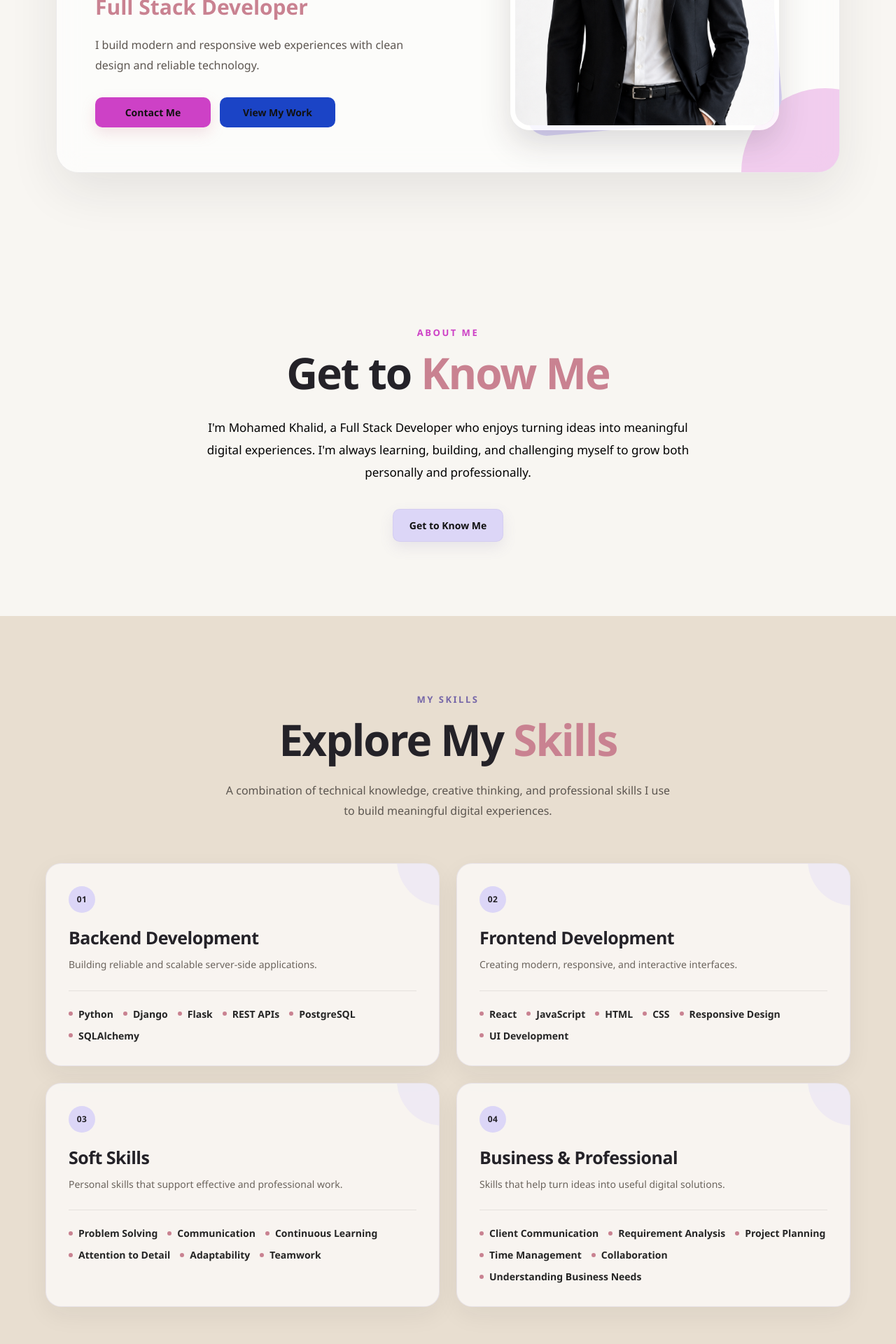
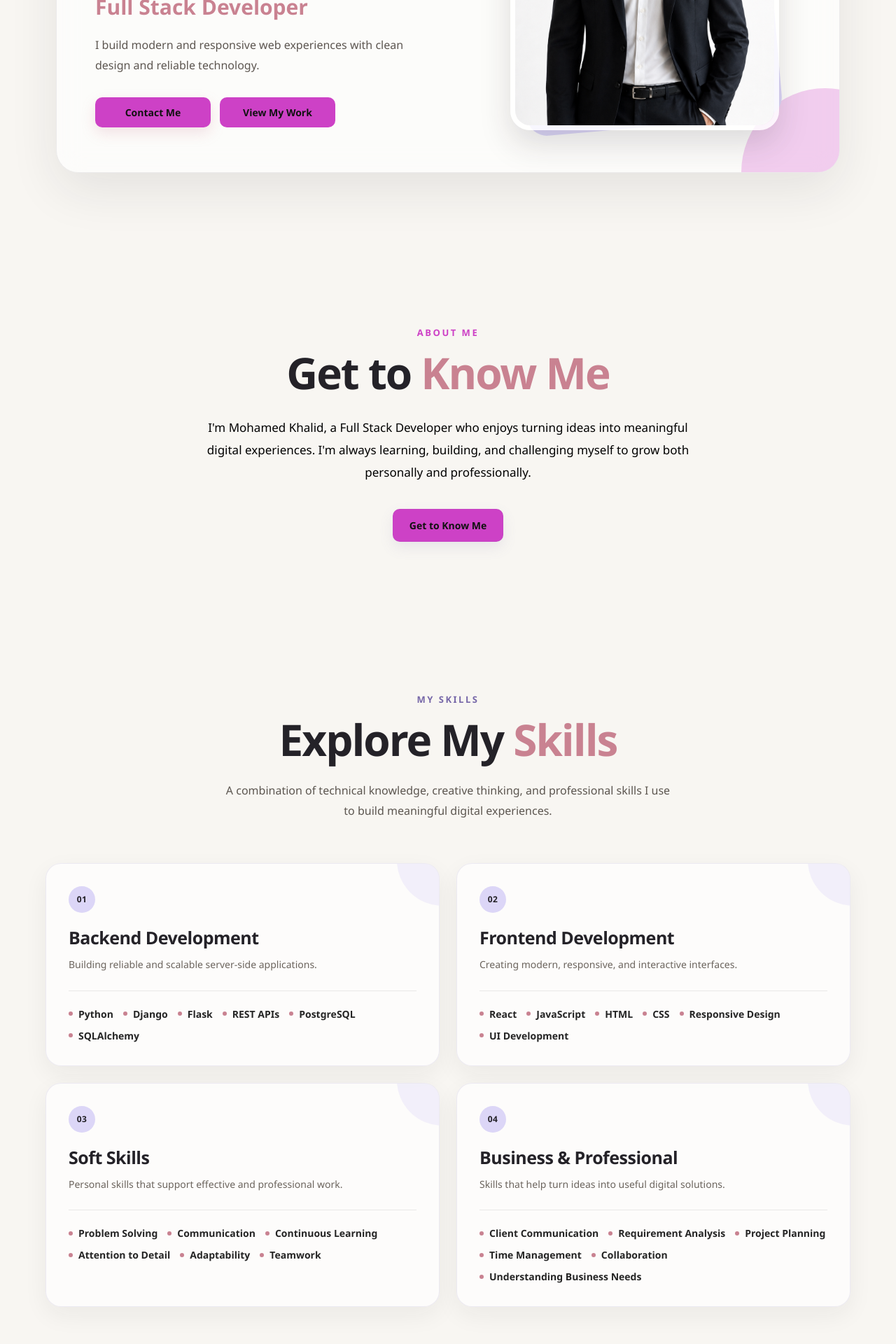
Before and after one commit to khalidmuhamadmuhamad80-arch/portfolio-frontend, a React app: page / in a window 1280 px wide. Shown: the part 440-2360 px from the top of the page at 70% size. Built offline with nearby package versions, Linux system fonts and the light colour scheme; no server answers; the HTML template or start-up script is replaced by a standard one.

Commit message:
Generate unique service slugs automatically

```diff
--- a/src/components/About.css
+++ b/src/components/About.css
@@ -116,7 +116,7 @@
 
   border-radius: 10px;
 
-  background: #dcd6f7;
+  background:#cd41c6 ;
 
   color: #111111;
 
@@ -144,7 +144,7 @@
 ========================================= */
 
 .about-button:hover {
-  background: #f28c5b;
+  background:#36df45;
 
   color: #ffffff;
 
--- a/src/components/Contact.css
+++ b/src/components/Contact.css
@@ -7,7 +7,7 @@
   padding: 120px 5%;
   box-sizing: border-box;
 
-  background: #e8ded0;
+  background:#f8f6f2 ;
 }
 
 .contact-content {
@@ -103,7 +103,7 @@
 
   border-radius: 10px;
 
-  background: #c98291;
+  background:#cd41c6 ;
 
   color: #ffffff;
 
@@ -129,7 +129,7 @@
 }
 
 .contact-open-button:hover {
-  background: #f28c5b;
+  background:#36df45 ;
 
   transform: translateY(-2px);
 
--- a/src/components/Skills.css
+++ b/src/components/Skills.css
@@ -7,7 +7,7 @@
   padding: 110px 5%;
   box-sizing: border-box;
 
-  background: #e8ded0;
+  background:#f8f6f2 ;
 }
 
 
--- a/src/components/hero.css
+++ b/src/components/hero.css
@@ -362,7 +362,7 @@
 ========================================= */
 
 .secondary-btn {
-  background: #1b44c6;
+  background:#cd41c6 ;
 
   color: #111111;
 }
```
